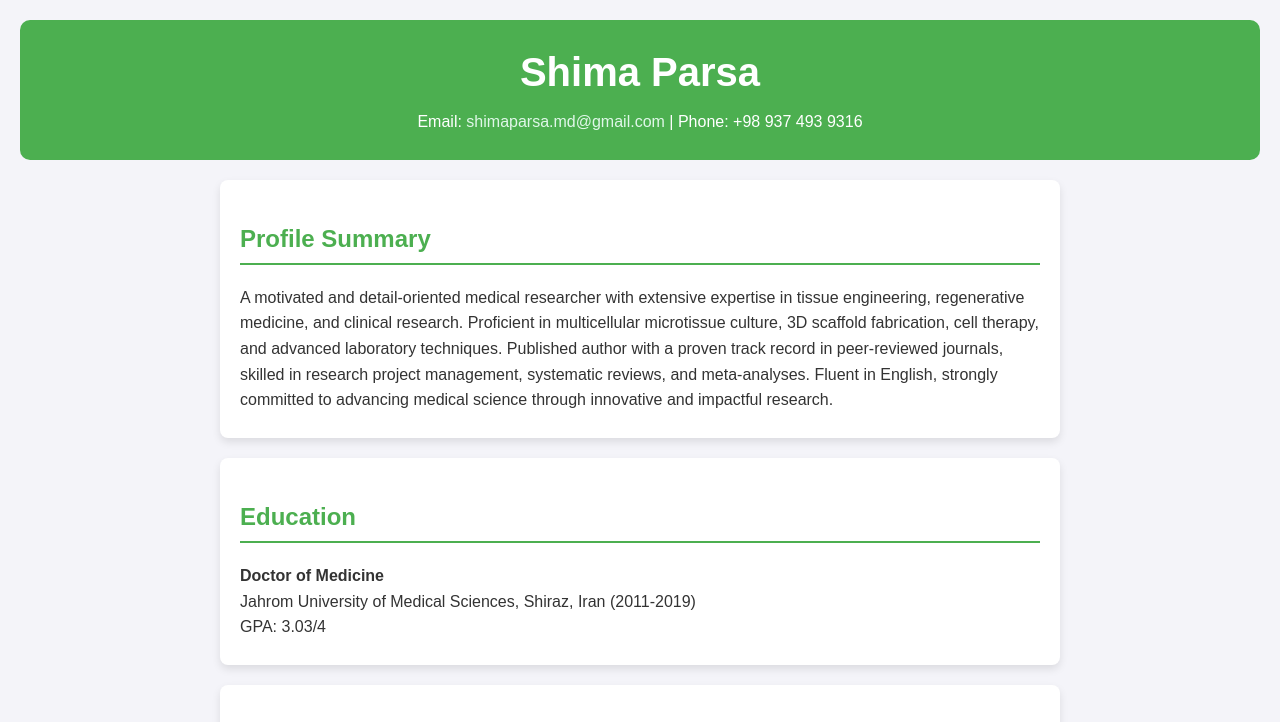
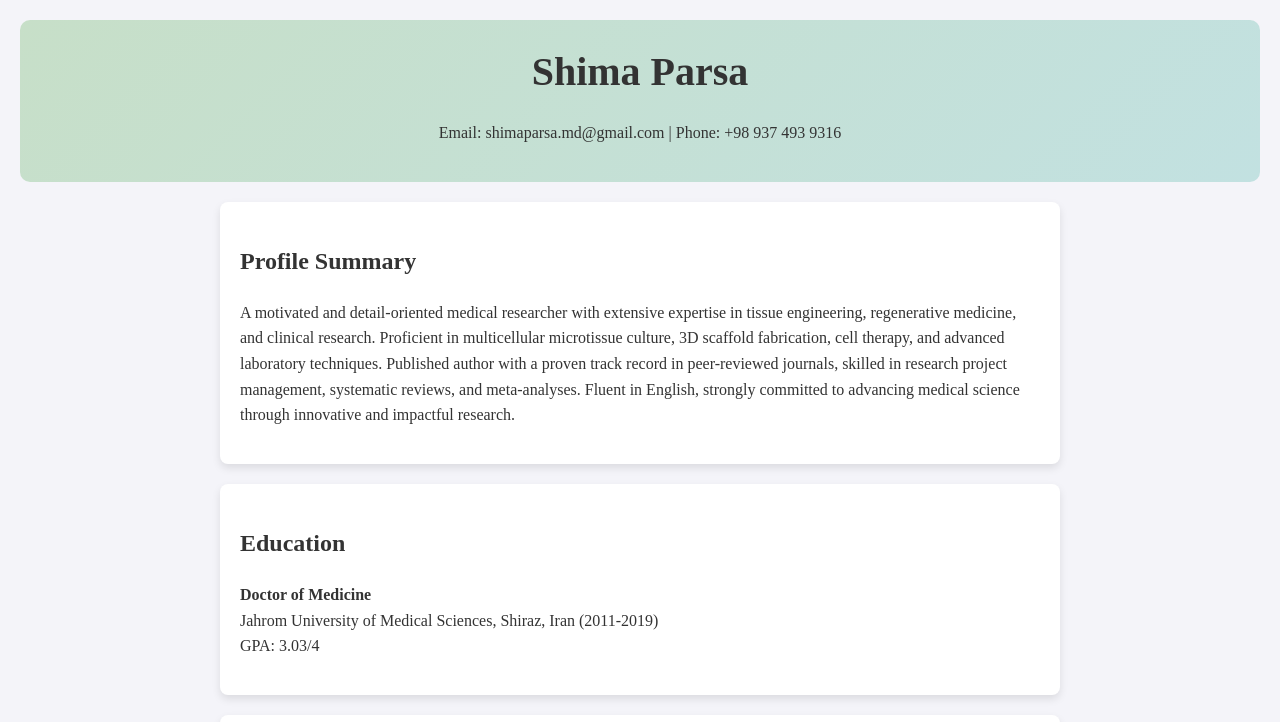
Before and after one commit to Amirhossein-Bagheri/resume, a plain HTML site: page index.html in a window 1280 px wide. Shown: the top 722 px of the page. Drawn offline with Linux system fonts and the light colour scheme; a script that the page names is missing.

Commit message:
Update style.css

```diff
--- a/style.css
+++ b/style.css
@@ -1,6 +1,6 @@
 /* General Styles */
 body {
-    font-family: Arial, sans-serif;
+    font-family: 'Lora', serif;
     margin: 0;
     padding: 20px;
     background-color: #f4f4f9;
@@ -8,22 +8,33 @@ body {
     line-height: 1.6;
 }
 
+/* Header Styles */
 header {
     text-align: center;
     padding: 20px 0;
-    background-color: #4CAF50;
-    color: white;
+    background: linear-gradient(135deg, #c7dfc8, #c2e1e1); /* Gradient background */
+    color: #333;
     border-radius: 10px;
+    transition: transform 0.3s ease, box-shadow 0.3s ease;
 }
 
 header h1 {
     margin: 0;
     font-size: 2.5em;
+    transition: font-size 0.3s ease-in-out, color 0.3s ease;
 }
 
 header p a {
-    color: #e0f7e9;
+    color: #333;
     text-decoration: none;
+    transition: color 0.3s ease-in-out;
+}
+
+
+
+header:hover {
+    transform: translateY(-5px); /* Slight lift on hover */
+    box-shadow: 0 10px 30px rgba(0, 0, 0, 0.1); /* Add soft shadow on hover */
 }
 
 /* Section Styles */
@@ -34,32 +45,39 @@ section {
     max-width: 800px;
     border-radius: 8px;
     box-shadow: 0 4px 8px rgba(0, 0, 0, 0.1);
+    transition: transform 0.3s ease, box-shadow 0.3s ease;
 }
 
-h2 {
-    border-bottom: 2px solid #4CAF50;
-    padding-bottom: 5px;
-    color: #4CAF50;
+section:hover {
+    transform: scale(1.02); /* Scale effect on hover */
+    box-shadow: 0 10px 20px rgba(0, 0, 0, 0.2); /* Enhanced shadow effect */
 }
 
-ul {
-    list-style-type: disc;
-    margin: 10px 0 10px 20px;
+/* All text color change on hover */
+ h2, h3, p, li, a {
+    transition: color 0.3s ease-in-out, transform 0.3s ease;
 }
 
-p, li {
-    font-size: 1em;
-    margin: 5px 0;
+h2:hover, h3:hover{
+    color: #033031; /* Color change on hover */
+}
+
+ p:hover, li:hover, a:hover {
+    color: #085153; /* Color change on hover */
+    transform: scale(1.02); /* Slight scale effect */
 }
 
 /* Links */
 a {
-    color: #4CAF50;
+    color: #0f8286;
     text-decoration: none;
+    transition: all 0.3s ease-in-out;
 }
 
 a:hover {
+    color: #103a57;
     text-decoration: underline;
+    transform: scale(1.02); /* Subtle scaling on link hover */
 }
 
 /* Responsive Design */
```
